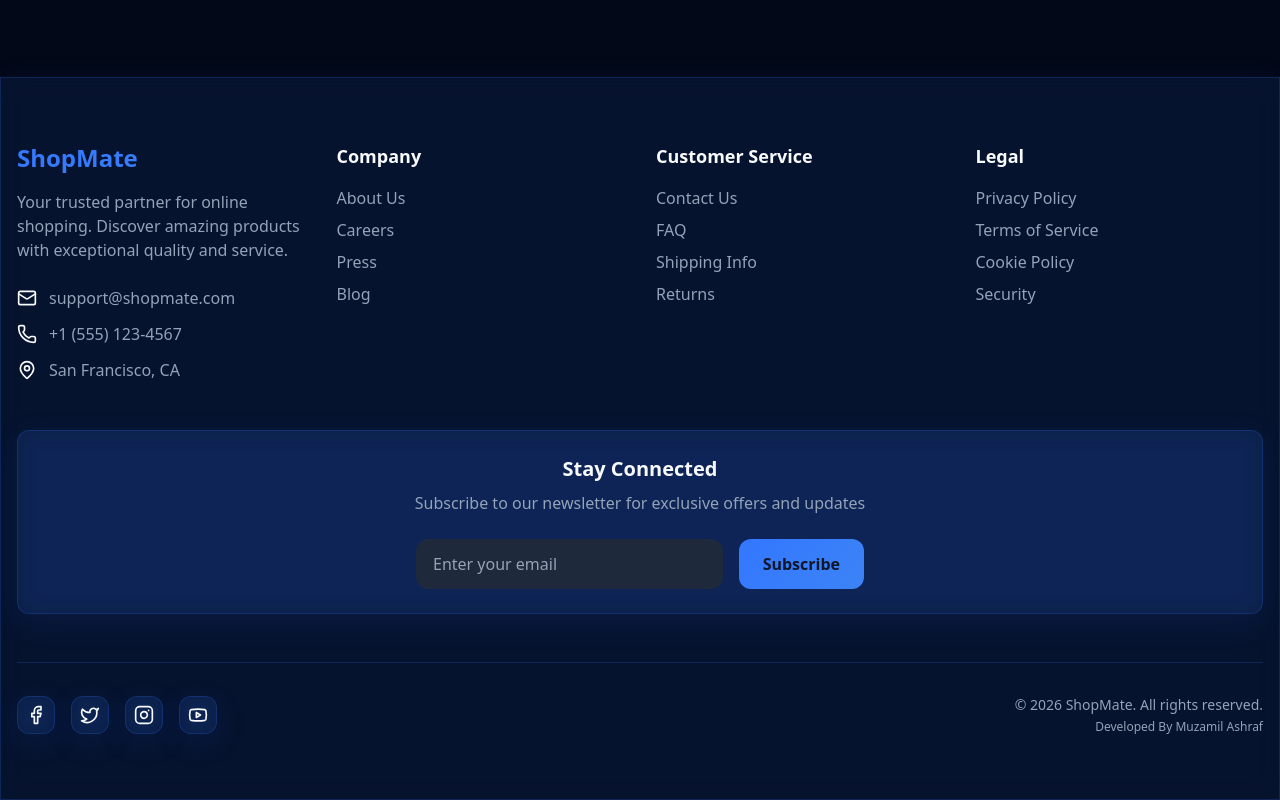
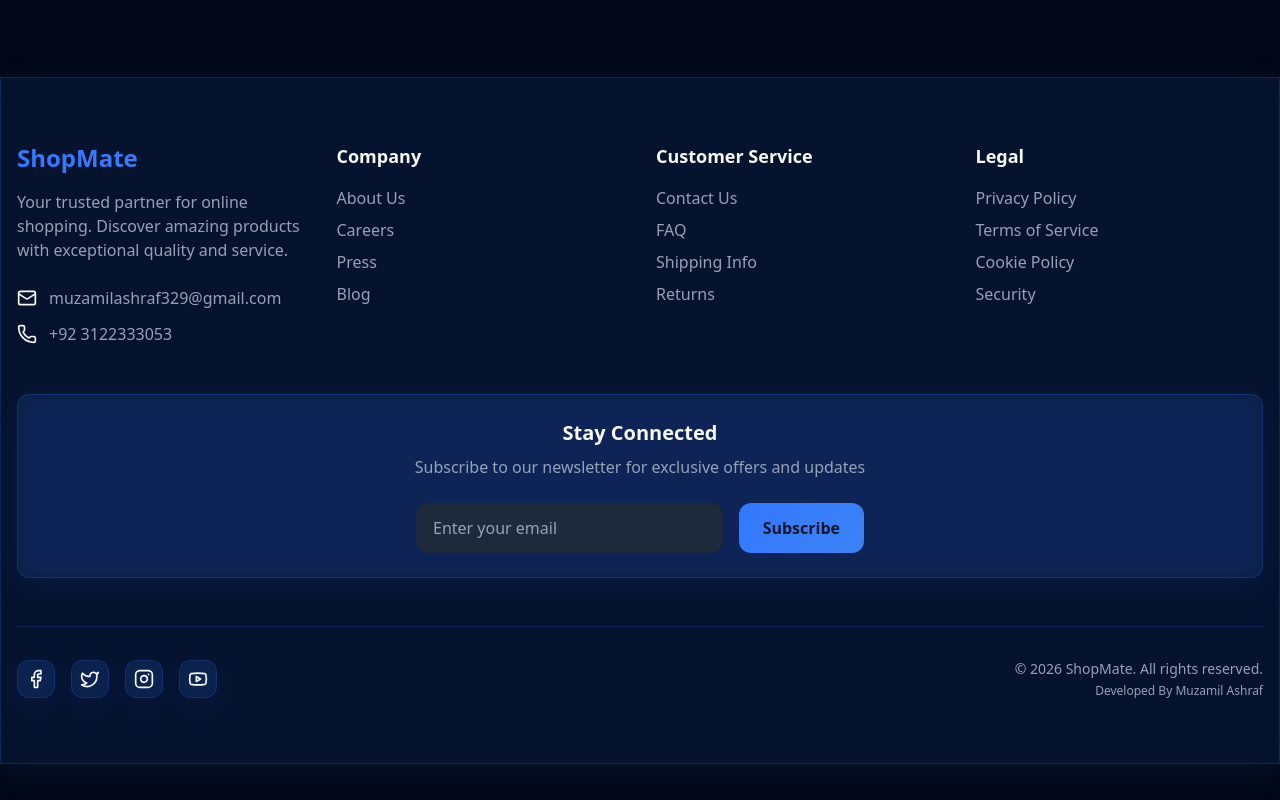
Before and after one commit to Muzamilqq/Ecomerce-app-frontend, a React (Vite) app: page / in a window 1280 px wide. Shown: the part 2263-3063 px from the top of the page. After the commit the page ends 3027 px from the top, so only its background shows below. Built offline with nearby package versions, Linux system fonts and the light colour scheme; no server answers.

Commit message:
make file changes

```diff
--- a/src/components/Layout/Footer.jsx
+++ b/src/components/Layout/Footer.jsx
@@ -54,15 +54,11 @@ const Footer = () => {
             <div className="space-y-3">
               <div className="flex items-center space-x-3 text-muted-foreground">
                 <Mail className="w-5 h-5 text-primary" />
-                <span>support@shopmate.com</span>
+                <span>muzamilashraf329@gmail.com</span>
               </div>
               <div className="flex items-center space-x-3 text-muted-foreground">
                 <Phone className="w-5 h-5 text-primary" />
-                <span>+1 (555) 123-4567</span>
-              </div>
-              <div className="flex items-center space-x-3 text-muted-foreground">
-                <MapPin className="w-5 h-5 text-primary" />
-                <span>San Francisco, CA</span>
+                <span>+92 3122333053</span>
               </div>
             </div>
           </div>
```
